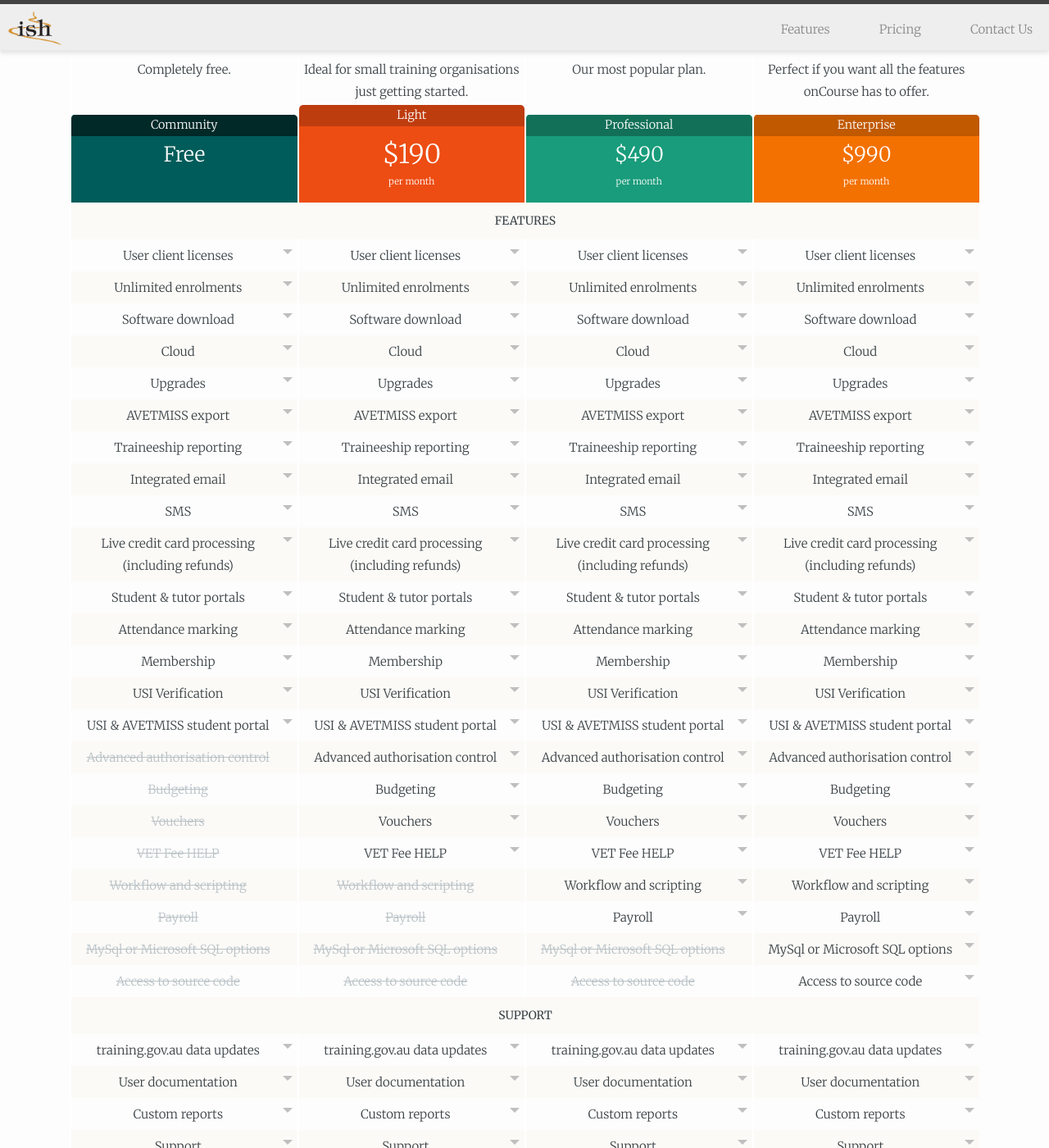
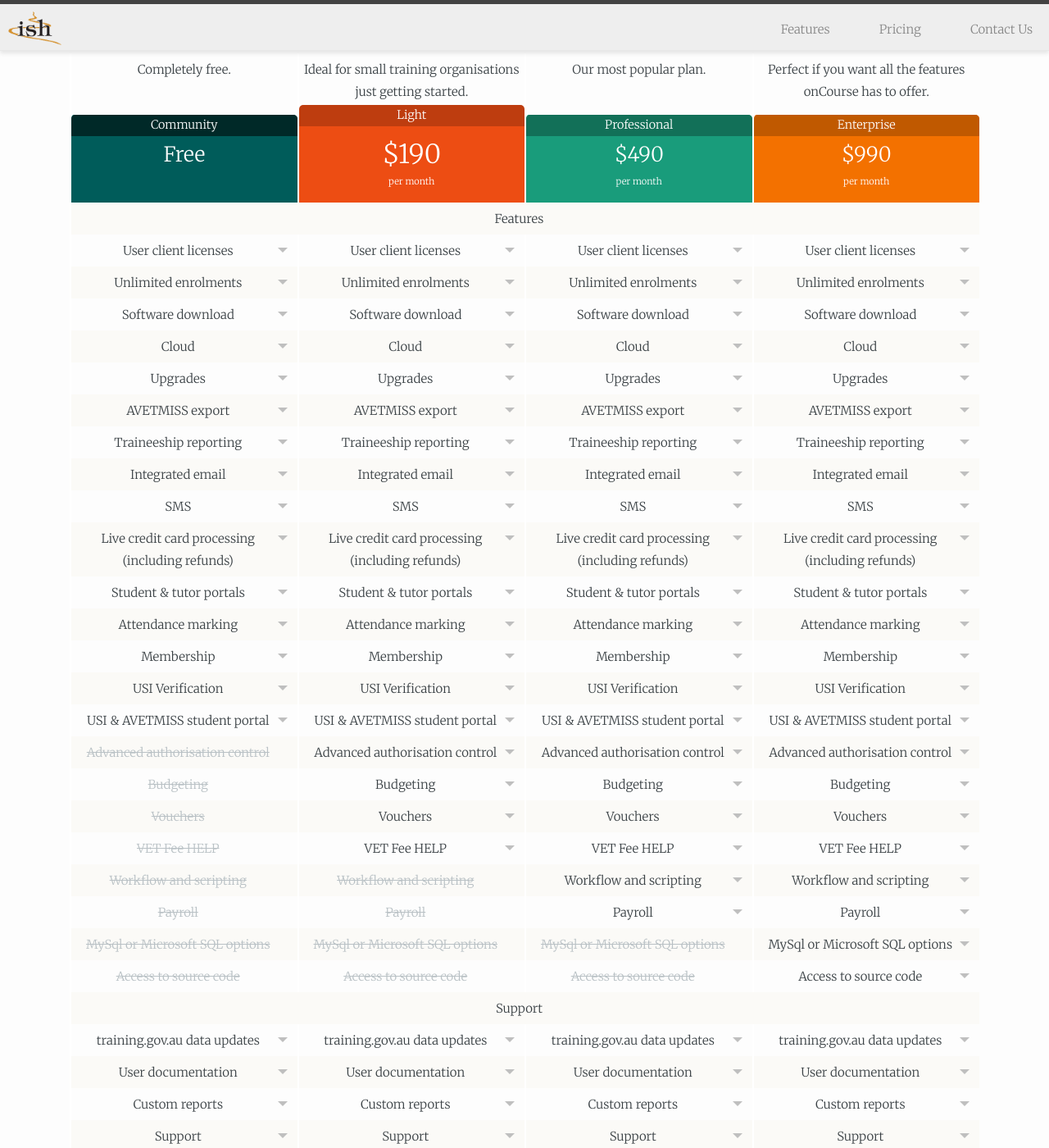
Before and after one commit to stephenmcilwaine/website, a Jekyll site: the page built from features/costs/pricing.md, in a window 1280 px wide and 1400 px high, scrolled down 204 px. Shown: the whole window at 82% size. Built offline with Jekyll 4.4.1, drawn with Linux system fonts in a browser that asks for light colours; some web fonts are replaced.

Commit message:
Remove unnecessary code to make the layout simpler.

```diff
--- a/assets/css/_sass/_pricing.scss
+++ b/assets/css/_sass/_pricing.scss
@@ -42,8 +42,8 @@
             }
             .icon-arrow-bottom, .icon-arrow-top {
                 position: absolute;
-                top: 12px;
-                right: 18px;
+                top: 16px;
+                right: 24px;
                 cursor: pointer;
             }
         }
@@ -159,22 +159,7 @@
                 @include responsive($media-xsmall) {
                     padding-right: 21px;
                 }
-                &.highlight {
-                    padding-top: 7px;
-                    padding-bottom: 7px;
-                    padding-right: 6px;
-                    text-transform: uppercase;
-                    font-weight: normal;
-                    @include responsive($media-xsmall) {
-                        font-size: 14px;
-                        padding-top: 10px;
-                        padding-bottom: 10px;
-                    }
-                    .col-desc.has-no-plan {
-                        color: $white;
-                        text-decoration: none;
-                    }
-                }
+
                 &.col-item-1 {
                     // background: lighten(#005C5A, 75%);
                 }
@@ -224,6 +209,10 @@
                         cursor: auto;
                         color: lighten($text-color, 50%);
                         text-decoration: line-through;
+
+                        .app-icon {
+                            display: none;
+                        }
                     }
                 }
                 .plan-details {
--- a/features/costs/pricing.md
+++ b/features/costs/pricing.md
@@ -60,9 +60,7 @@
           {% endif %}
           <span class="col-desc{% if has_no_plan == true %} has-no-plan{% endif %}">
             {{ price.title }}
-            {% if has_no_plan == false %}
               <i class="app-icon icon-arrow-bottom"></i>
-            {% endif %}
           </span>
           {% if has_no_plan == false %}
             <div class="plan-details">
```
